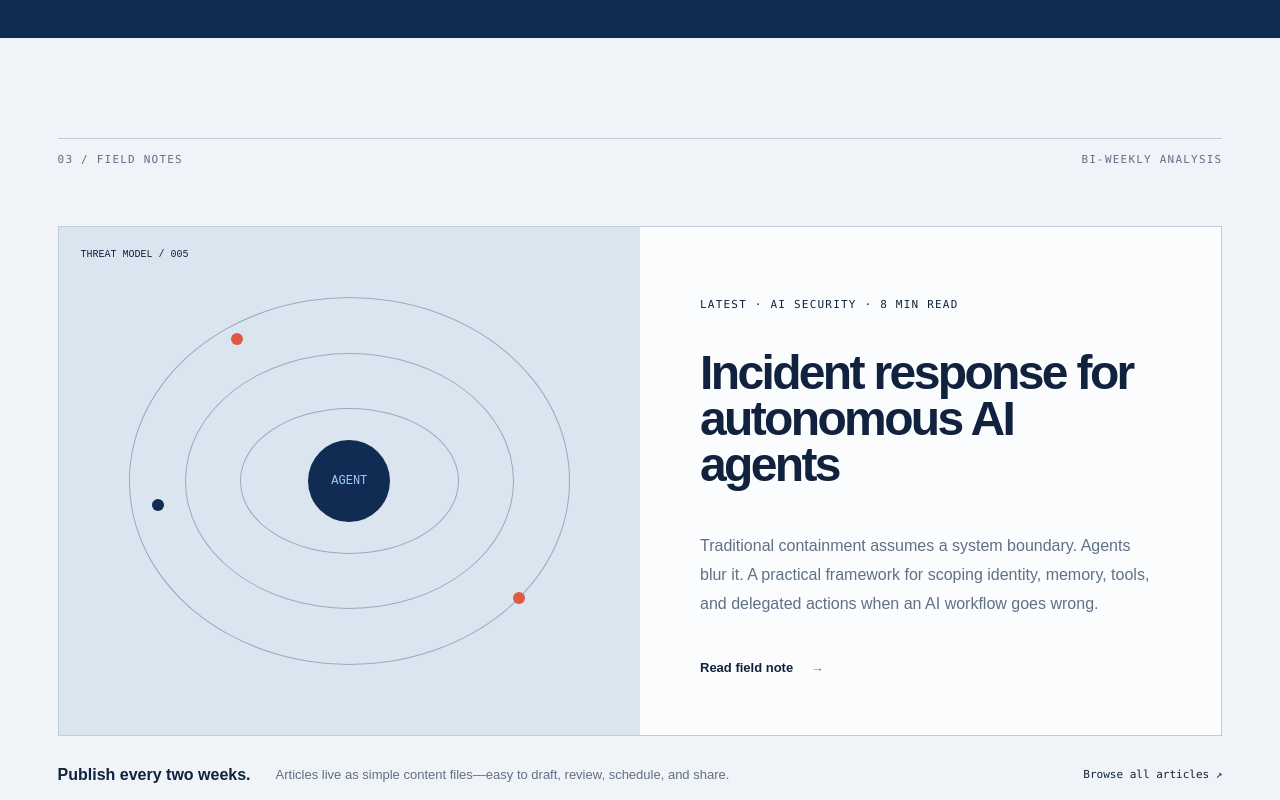
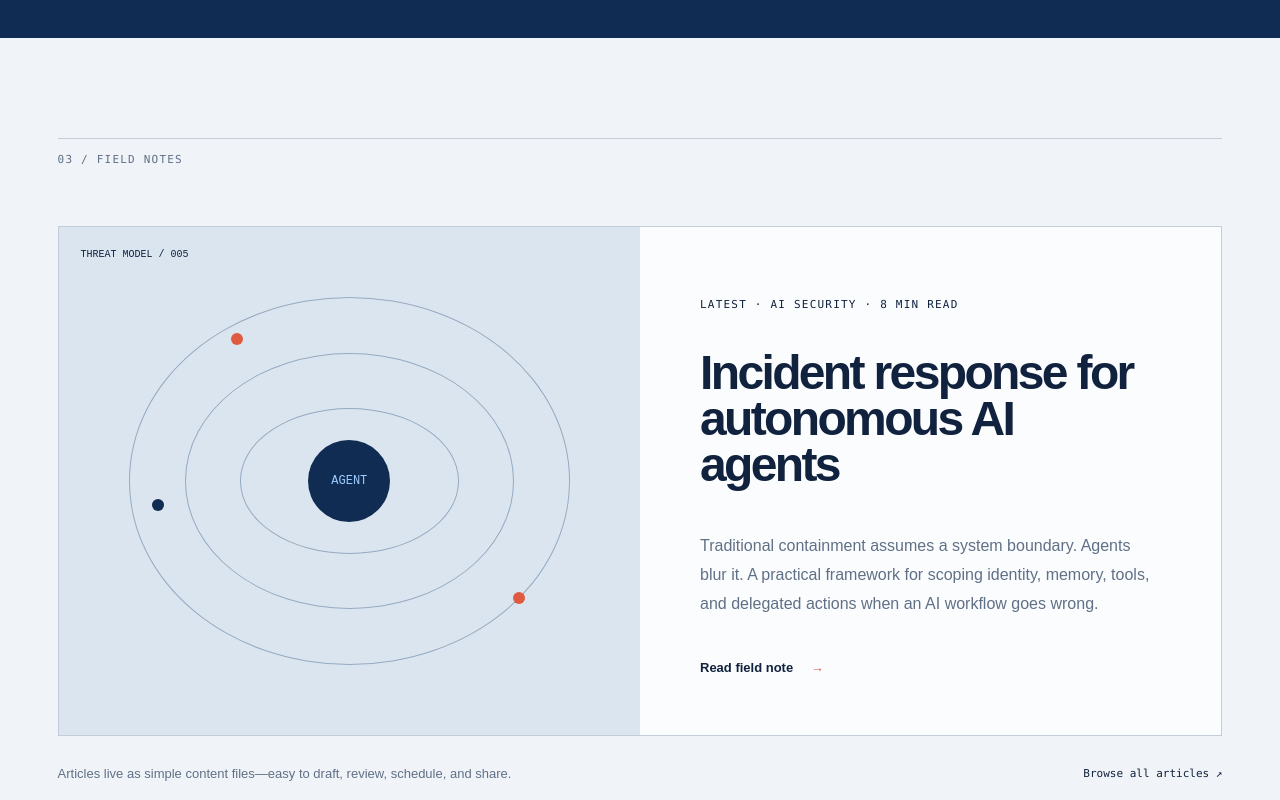
Before and after one commit to leandroer/leandroer.github.io, a Next.js app: page / in a window 1280 px wide. Shown: the part 2800-3600 px from the top of the page. Built offline with nearby package versions, Linux system fonts and the light colour scheme; no server answers.

Commit message:
Remove biweekly publishing language

```diff
--- a/app/page.tsx
+++ b/app/page.tsx
@@ -62,9 +62,9 @@ export default function Home() {
       </section>
 
       <section className="section latest">
-        <div className="section-label"><span>03 / FIELD NOTES</span><span>BI-WEEKLY ANALYSIS</span></div>
+        <div className="section-label"><span>03 / FIELD NOTES</span></div>
         <div className="featured-article"><div className="article-visual"><span>THREAT MODEL / 005</span><div className="agent-map"><i/><i/><i/><b>AGENT</b></div></div><div className="article-copy"><p className="eyebrow">LATEST · AI SECURITY · 8 MIN READ</p><h2>Incident response for autonomous AI agents</h2><p>Traditional containment assumes a system boundary. Agents blur it. A practical framework for scoping identity, memory, tools, and delegated actions when an AI workflow goes wrong.</p><Link className="text-link" href="/articles/responding-to-agent-incidents">Read field note <span>→</span></Link></div></div>
-        <div className="publish-note"><div><strong>Publish every two weeks.</strong><span>Articles live as simple content files—easy to draft, review, schedule, and share.</span></div><Link href="/articles">Browse all articles ↗</Link></div>
+        <div className="publish-note"><div><span>Articles live as simple content files—easy to draft, review, schedule, and share.</span></div><Link href="/articles">Browse all articles ↗</Link></div>
       </section>
 
       <footer><div className="brand"><span className="brand-mark">LR</span><span>INFOSEC<span className="brand-dot">.</span>LAB</span></div><p>Independent notes on AI security & incident response.</p><div><a href="https://github.com/leandroer" rel="noopener noreferrer">GitHub</a><a href="mailto:hello@lrinfosec.com">Contact</a></div><small>© 2026 LR InfoSec · Knowledge is a defensive control.</small></footer>
```
